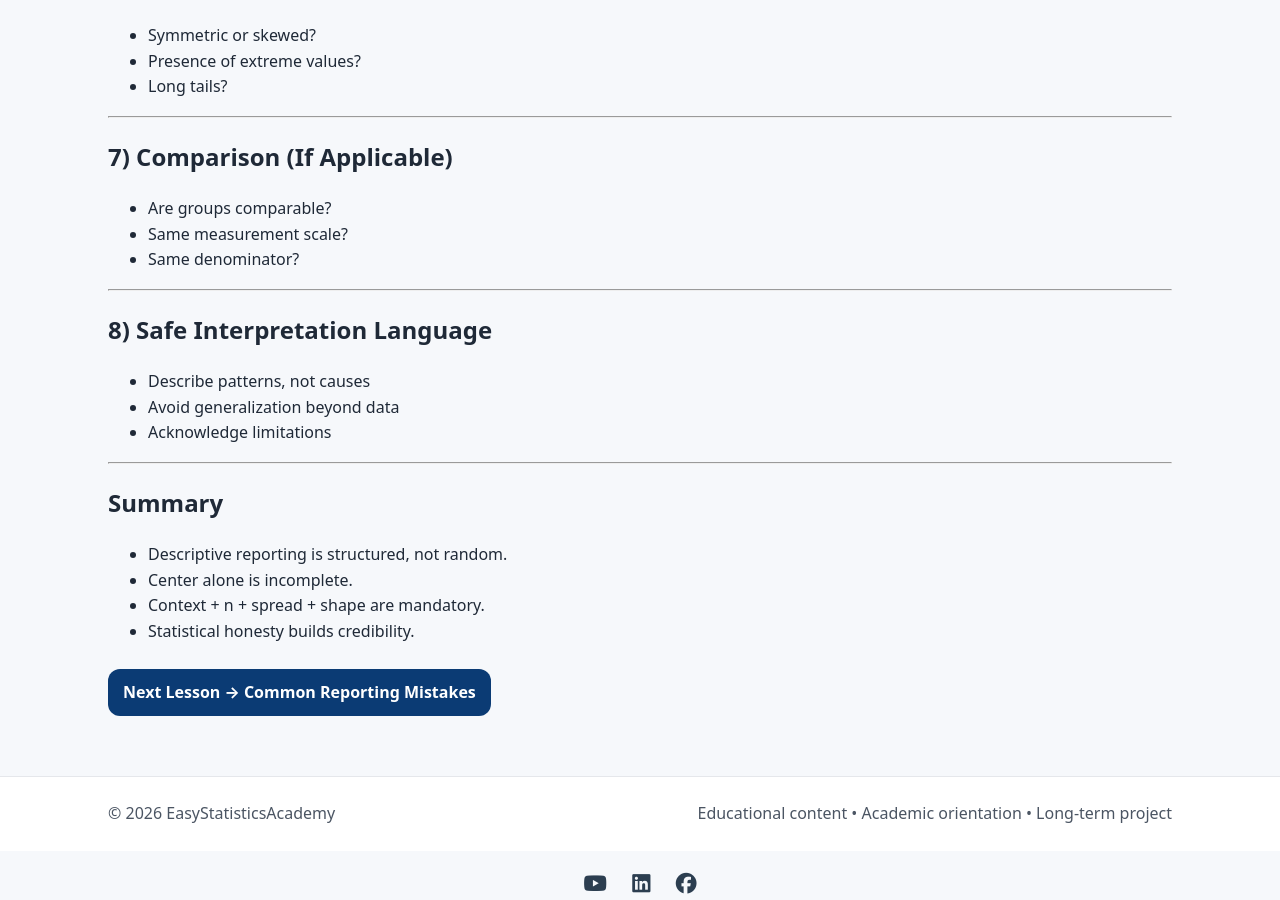
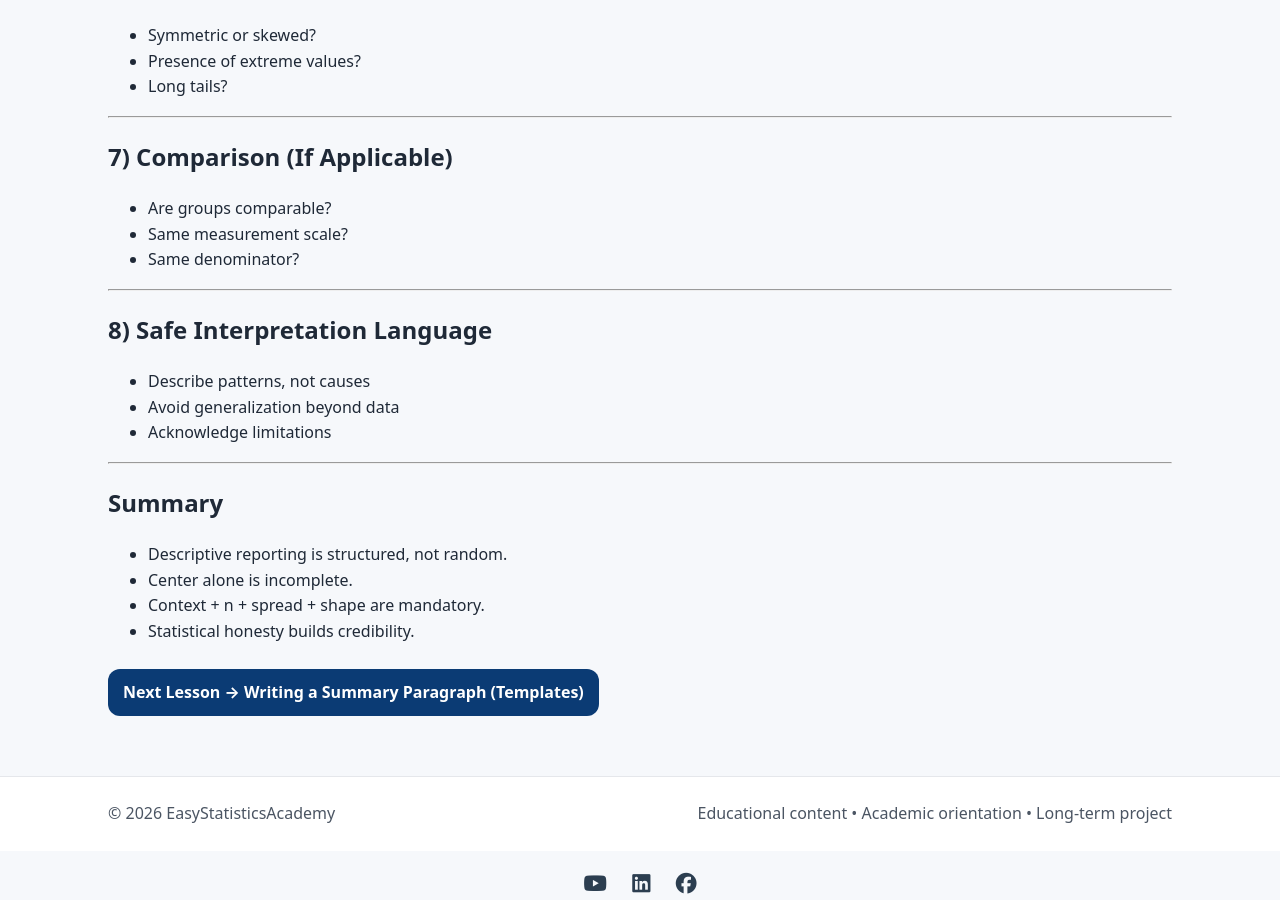
Before and after one commit to ammar-homaida-statistics/easystatisticsacademy, a Jekyll site: the page built from descriptive/reporting/complete-description-checklist/index.md, in a window 1280 px wide and 900 px high, scrolled down 1386 px. Built offline with Jekyll 4.4.1, drawn with Linux system fonts in a browser that asks for light colours.

Commit message:
Fix next button

```diff
--- a/descriptive/reporting/complete-description-checklist/index.md
+++ b/descriptive/reporting/complete-description-checklist/index.md
@@ -119,8 +119,8 @@ sidebar: false
 </section>
 
 <section class="section section-slim">
-  <a class="btn" href="/descriptive/reporting/common-reporting-mistakes/">
-    Next Lesson → Common Reporting Mistakes
+  <a class="btn" href="/descriptive/reporting/writing-summary-paragraph/">
+    Next Lesson → Writing a Summary Paragraph (Templates)
   </a>
 </section>
 
```
